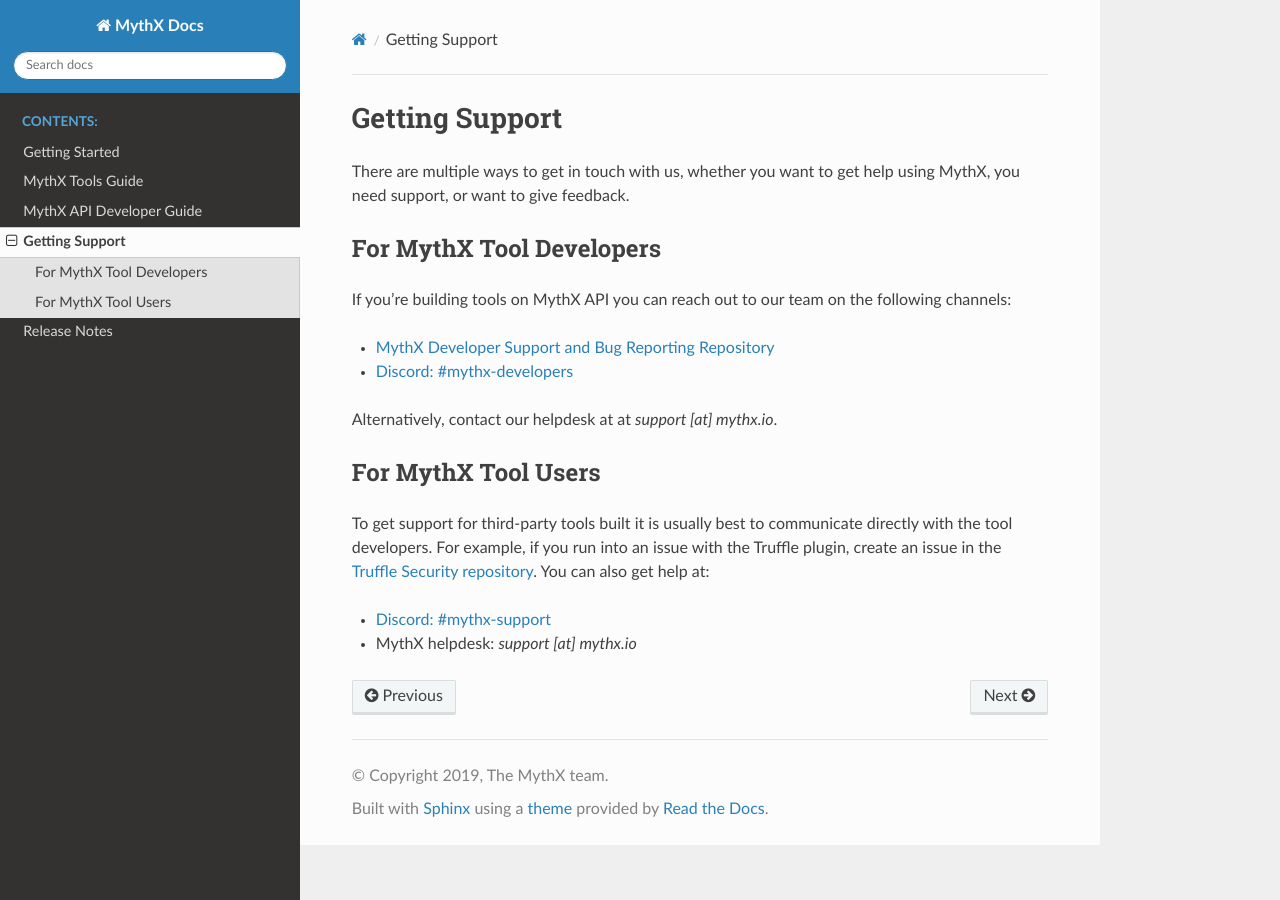
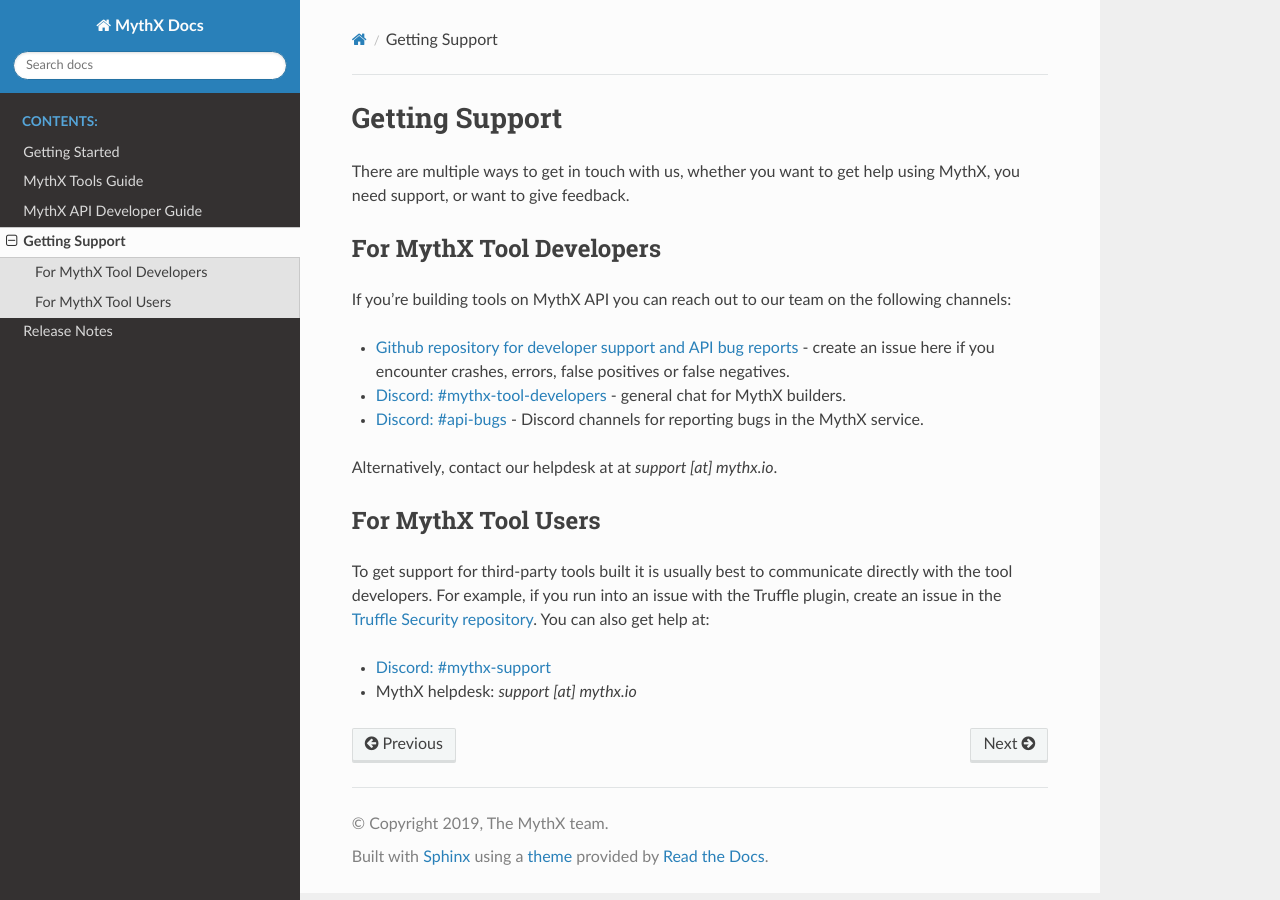
Before and after one commit to Consensys/mythx-docs, a Sphinx documentation site: the page built from docs/source/main/getting-support.rst, in a window 1280 px wide. Built offline with Sphinx 7.4.7 and the Read the Docs theme 2.0.0, drawn with Linux system fonts in a browser that asks for light colours.

Commit message:
Update details on support page

```diff
--- a/docs/source/main/getting-support.rst
+++ b/docs/source/main/getting-support.rst
@@ -11,10 +11,12 @@
 If you're building tools on MythX API you can reach out to our team on the
 following channels:
 
-- `MythX Developer Support and Bug Reporting Repository <https://github.com/ConsenSys/mythx-developer-support>`_
-- `Discord: #mythx-developers <https://discord.gg/dZTvEzA>`_
+- `Github repository for developer support and API bug reports <https://github.com/ConsenSys/mythx-developer-support>`_ - create an issue here if you encounter crashes, errors, false positives or false negatives.
+- `Discord: #mythx-tool-developers <https://discord.gg/dZTvEzA>`_ - general chat for MythX builders.
+- `Discord: #api-bugs <https://discord.gg/uXyHdyU>`_ - Discord channels for reporting bugs in the MythX service.
 
 Alternatively, contact our helpdesk at  at `support [at] mythx.io`.
+
 
 For MythX Tool Users
 ~~~~~~~~~~~~~~~~~~~~
```
